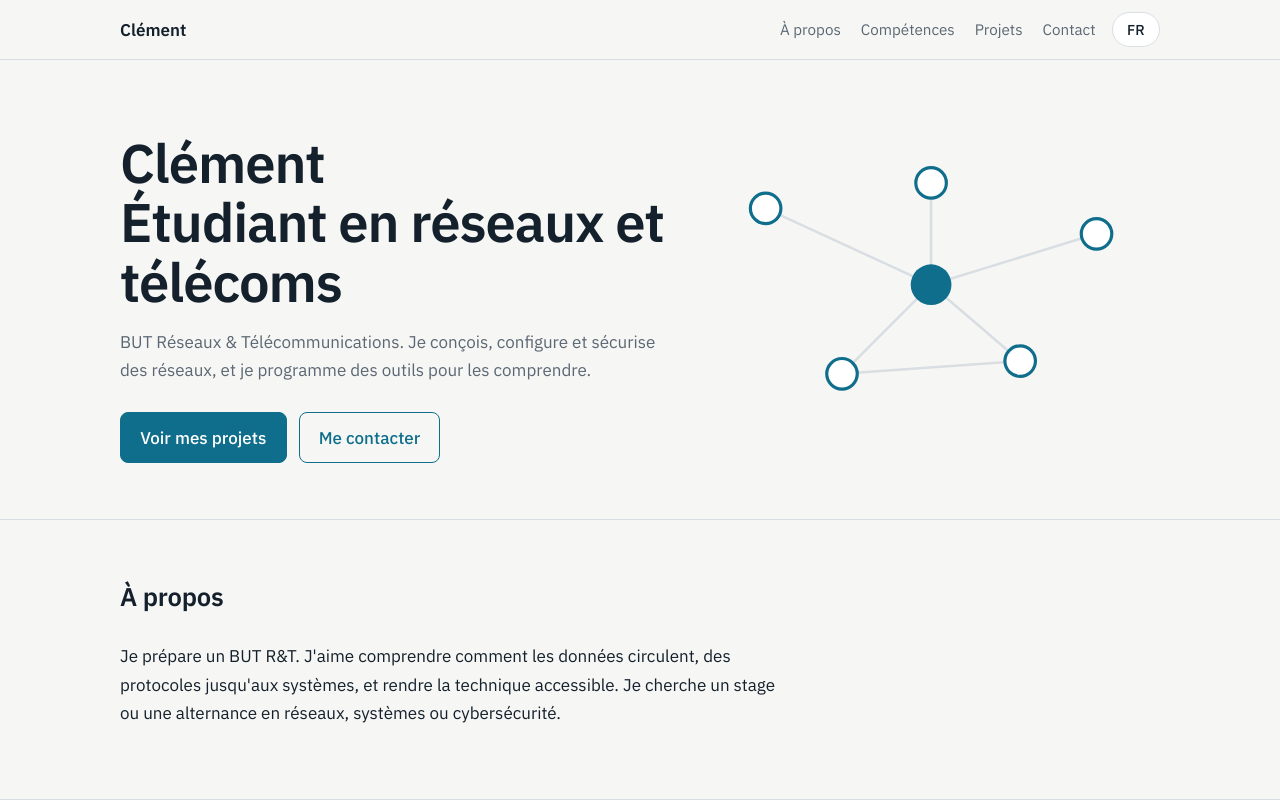
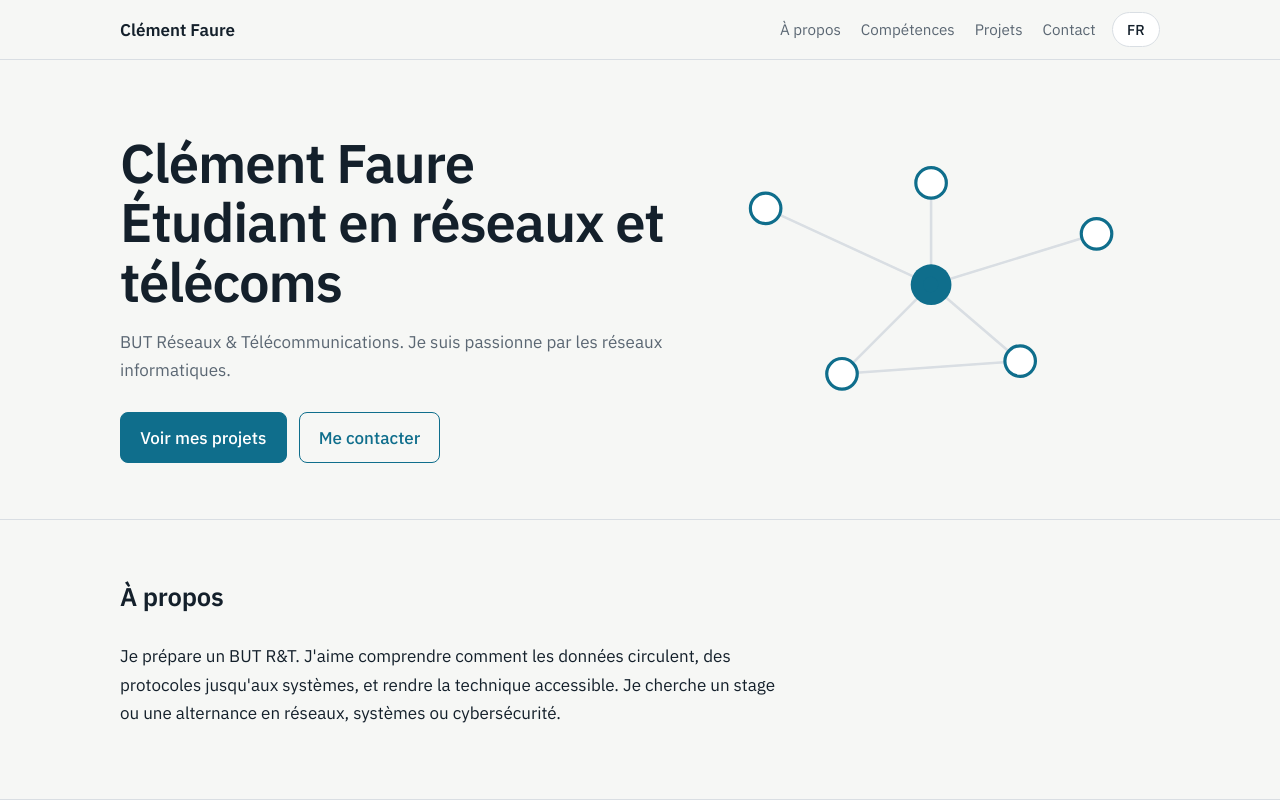
Before and after one commit to depic55/depic55.github.io, a plain HTML site: page index.html in a window 1280 px wide. Shown: the top 800 px of the page. Drawn offline with Linux system fonts and the light colour scheme.

Commit message:
Update index.html

```diff
--- a/index.html
+++ b/index.html
@@ -3,7 +3,7 @@
 <head>
 <meta charset="utf-8">
 <meta name="viewport" content="width=device-width, initial-scale=1">
-<title>Clément – Portfolio R&T</title>
+<title>Clément Faure – Portfolio R&T</title>
 <meta name="description" content="Portfolio BUT Réseaux & Télécommunications">
 <link rel="preconnect" href="https://fonts.googleapis.com">
 <link rel="preconnect" href="https://fonts.gstatic.com" crossorigin>
@@ -14,7 +14,7 @@
 
 <header>
   <div class="wrap bar">
-    <a class="logo" href="#top">Clément</a>
+    <a class="logo" href="#top">Clément Faure</a>
     <nav aria-label="Navigation">
       <a href="#about"><span class="fr">À propos</span><span class="en">About</span></a>
       <a href="#skills"><span class="fr">Compétences</span><span class="en">Skills</span></a>
@@ -31,12 +31,12 @@
   <div class="wrap hero">
     <div>
       <h1>
-        <span class="fr">Clément<br>Étudiant en réseaux et télécoms</span>
-        <span class="en">Clément<br>Networks &amp; Telecom student</span>
+        <span class="fr">Clément Faure<br>Étudiant en réseaux et télécoms</span>
+        <span class="en">Clément Faure<br>Networks &amp; Telecom student</span>
       </h1>
       <p>
-        <span class="fr">BUT Réseaux &amp; Télécommunications. Je conçois, configure et sécurise des réseaux, et je programme des outils pour les comprendre.</span>
-        <span class="en">BUT in Networks &amp; Telecommunications. I design, configure and secure networks, and I build tools to understand them.</span>
+        <span class="fr">BUT Réseaux &amp; Télécommunications. Je suis passionne par les réseaux informatiques.</span>
+        <span class="en">BUT in Networks &amp; Telecommunications. I am passionate about computer networks.</span>
       </p>
       <div class="btns">
         <a class="btn primary" href="#projects"><span class="fr">Voir mes projets</span><span class="en">See my projects</span></a>
```
